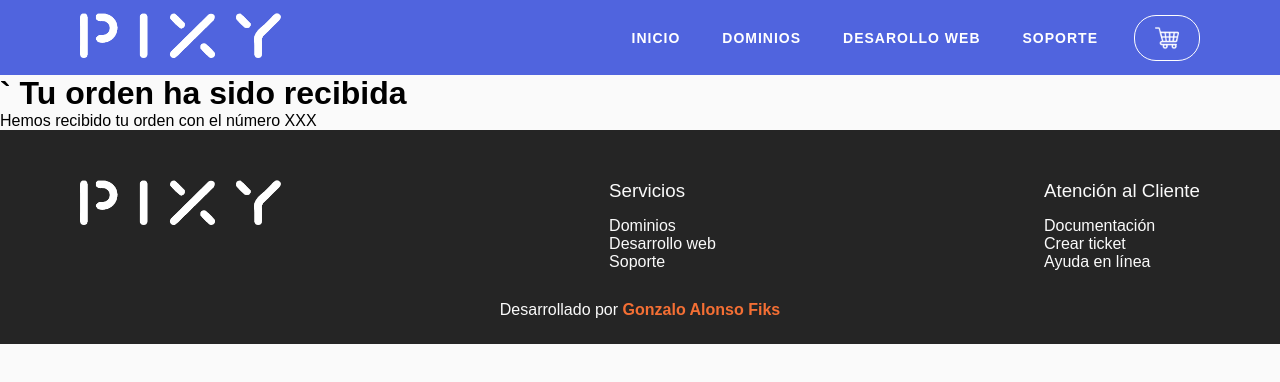
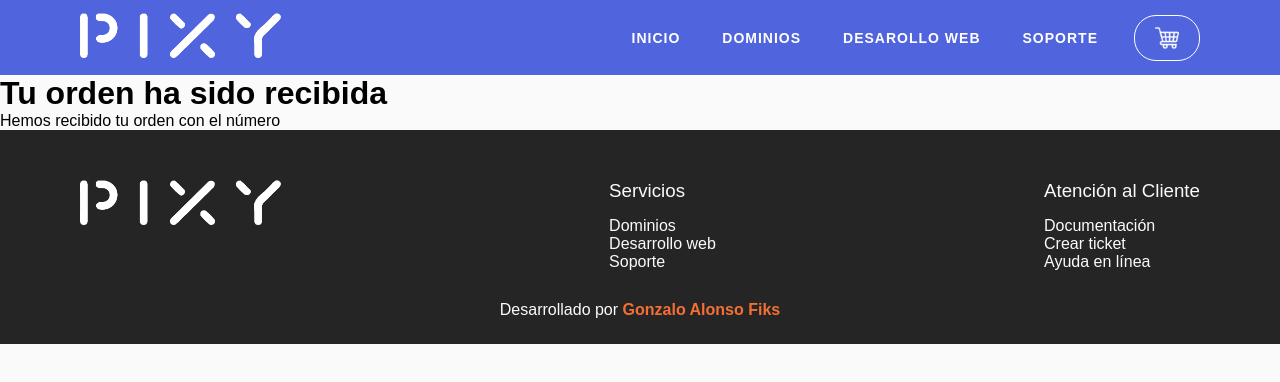
Before and after one commit to gonzaloalonsofiks/pixy-web-app, a React (Create React App) app: page /thank-you in a window 1280 px wide. Shown: the top 382 px of the page. Built offline with nearby package versions, Linux system fonts and the light colour scheme.

Commit message:
Fixes in Order ID

```diff
--- a/src/components/order/Order.jsx
+++ b/src/components/order/Order.jsx
@@ -3,13 +3,13 @@ import {useCartContext} from "../../contexts/cartContext"
 
 function Order() {
 
-  const {dataForm} = useCartContext();
+  const {orderID} = useCartContext();
 
   return (
     <div>
-      <h1>` Tu orden ha sido recibida</h1>
+      <h1>Tu orden ha sido recibida</h1>
 
-      <p>Hemos recibido tu orden con el número XXX</p>
+      <p>Hemos recibido tu orden con el número {orderID}</p>
     </div>
   )
 }
--- a/src/contexts/cartContext.jsx
+++ b/src/contexts/cartContext.jsx
@@ -1,5 +1,5 @@
 import { createContext, useState, useContext } from "react";
-import { addDoc, collection, getFirestore, query } from "firebase/firestore";
+import { addDoc, collection, getFirestore, Timestamp } from "firebase/firestore";
 
 const CartContext = createContext([]);
 
@@ -10,6 +10,7 @@ export const useCartContext = () => {
 
 function CartContextProvider({ children }) {
   const [cartList, setCartList] = useState([]);
+  const [orderID, setOrderID] = useState(null);
 
   const isInCart = (id) => {
     return cartList.some((item) => item.id === id);
@@ -61,6 +62,8 @@ function CartContextProvider({ children }) {
 
     order.total = totalCart();
 
+    order.date = Timestamp.fromDate(new Date())
+
     order.items = cartList.map((cartItem) => {
       const id = cartItem.id;
       const name = cartItem.name;
@@ -73,10 +76,11 @@ function CartContextProvider({ children }) {
     const db = getFirestore();
     const queryCollection = collection(db, "orders");
     addDoc(queryCollection, order)
-      .then((response) => alert(response.id))
+      .then((response) => setOrderID(response.id))
       .catch((error) => console.error(error))
       .finally(() => console.log("Terminado"));
   };
+
 
   const [dataForm, setDataForm] = useState({
     fname: "",
@@ -105,6 +109,7 @@ function CartContextProvider({ children }) {
         createOrder,
         dataForm,
         handleChange,
+        orderID,
       }}
     >
       {children}
```
